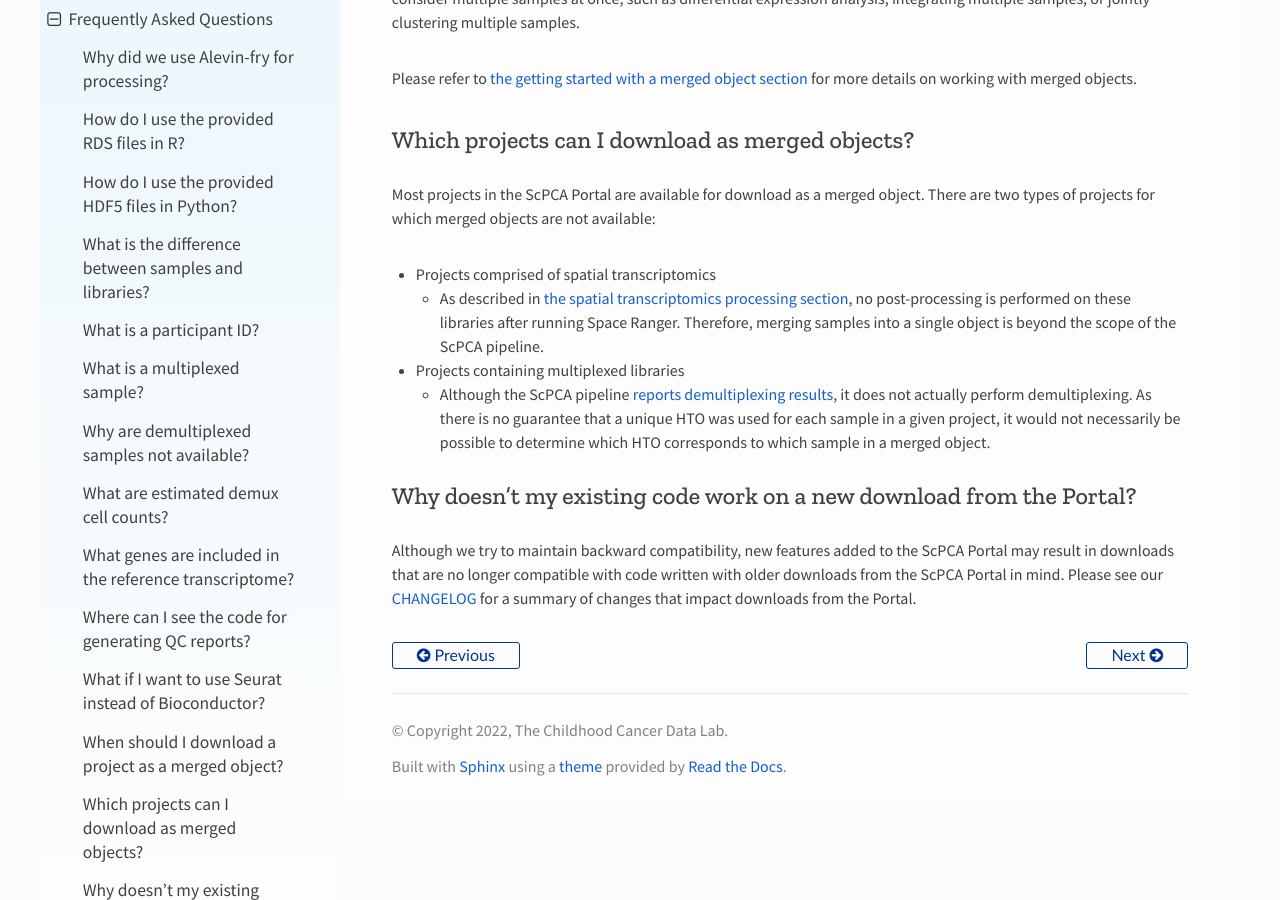
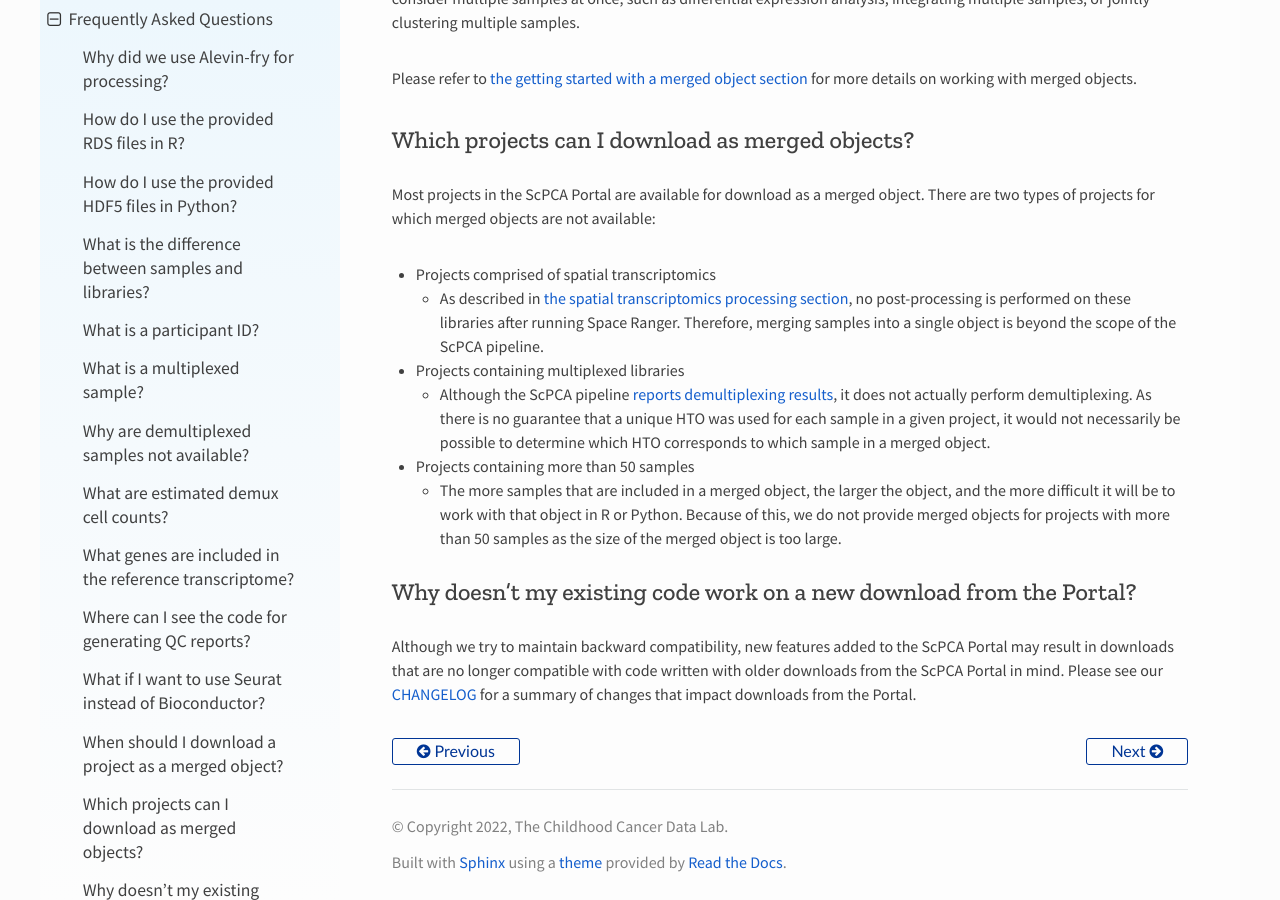
Before and after one commit to DongzeHE/scpca-docs, a Sphinx documentation site: the page built from docs/faq.md, in a window 1280 px wide and 900 px high, scrolled down 6076 px. Built offline with Sphinx 7.4.7 and the Read the Docs theme 2.0.0, drawn with Linux system fonts in a browser that asks for light colours.

Commit message:
mention no merged objects for large projects

```diff
--- a/docs/faq.md
+++ b/docs/faq.md
@@ -192,6 +192,10 @@ There are two types of projects for which merged objects are not available:
     - Although the ScPCA pipeline {ref}`reports demultiplexing results<processing_information:HTO demultiplexing>`, it does not actually perform demultiplexing.
     As there is no guarantee that a unique HTO was used for each sample in a given project, it would not necessarily be possible to determine which HTO corresponds to which sample in a merged object.
 
+- Projects containing more than 50 samples
+    - The more samples that are included in a merged object, the larger the object, and the more difficult it will be to work with that object in R or Python.
+    Because of this, we do not provide merged objects for projects with more than 50 samples as the size of the merged object is too large.
+
 ## Why doesn't my existing code work on a new download from the Portal?
 
 Although we try to maintain backward compatibility, new features added to the ScPCA Portal may result in downloads that are no longer compatible with code written with older downloads from the ScPCA Portal in mind.
```
